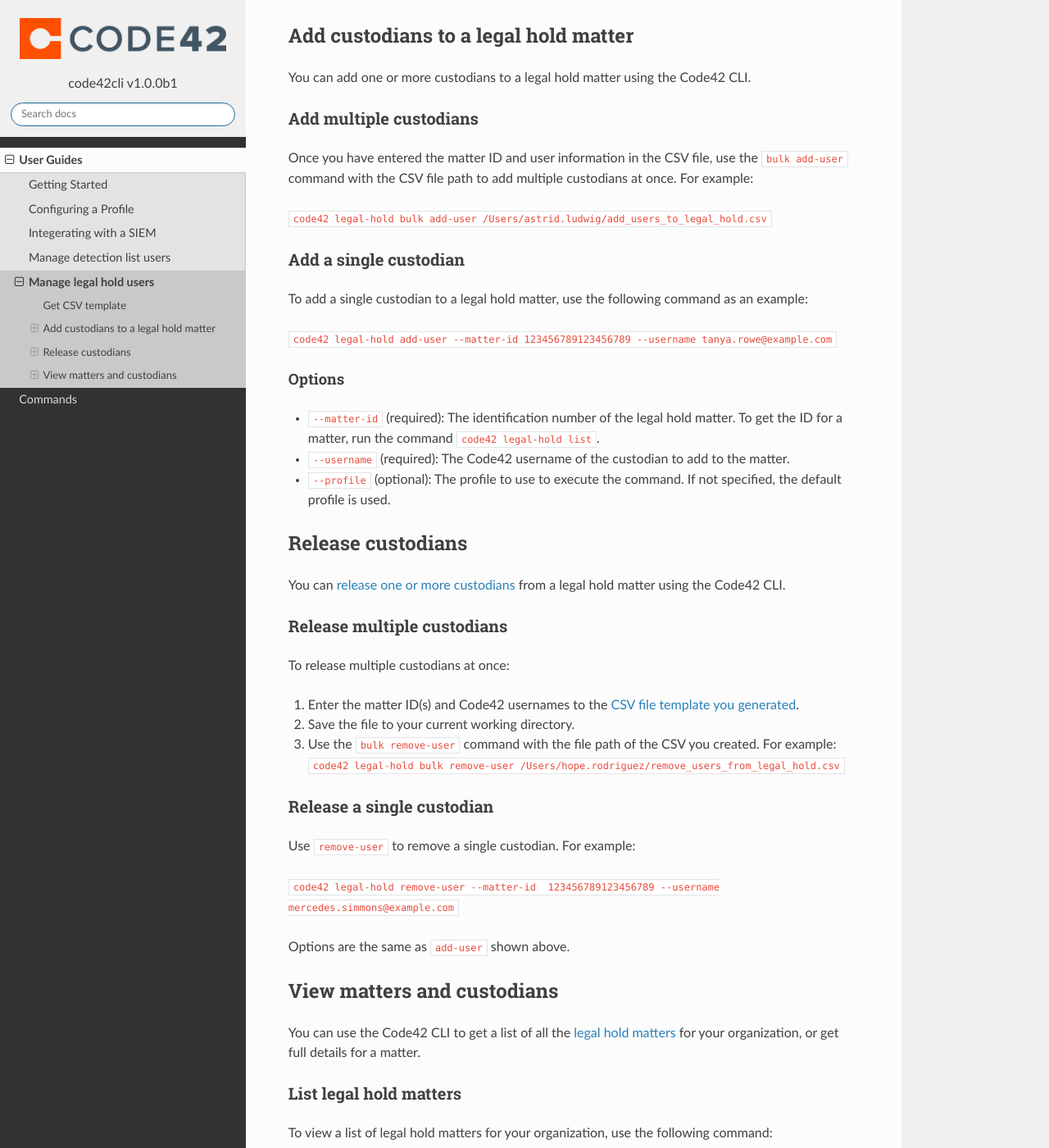
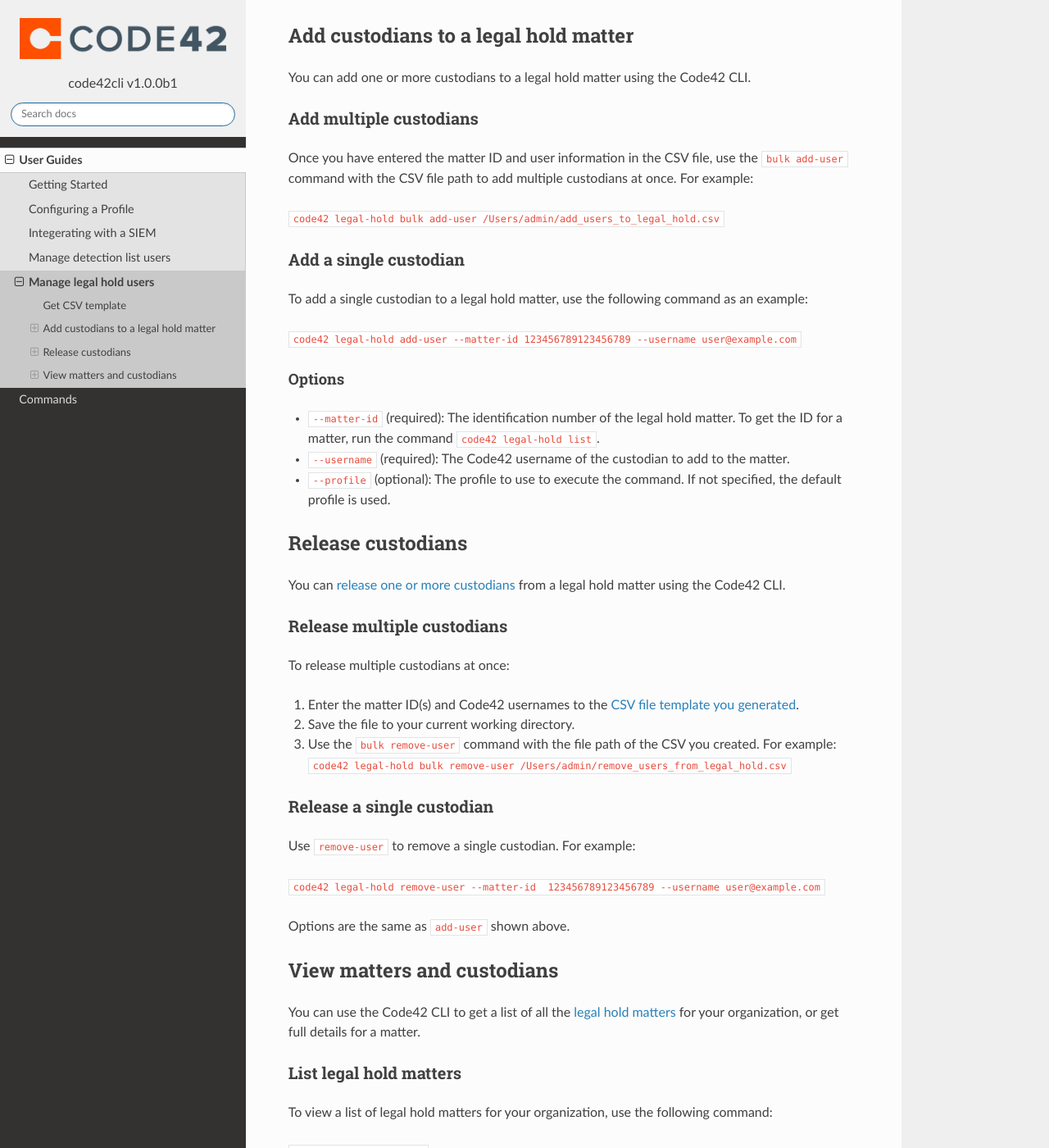
Before and after one commit to code42/code42cli, a Sphinx documentation site: the page built from docs/userguides/legalhold.md, in a window 1280 px wide and 1400 px high, scrolled down 845 px. Shown: the whole window at 82% size. Built offline with Sphinx 7.4.7 and the Read the Docs theme 2.0.0, drawn with Linux system fonts in a browser that asks for light colours.

Commit message:
genericize user info

```diff
--- a/docs/userguides/legalhold.md
+++ b/docs/userguides/legalhold.md
@@ -33,13 +33,13 @@
 ### Add multiple custodians
 Once you have entered the matter ID and user information in the CSV file, use the `bulk add-user` command with the CSV file path to add multiple custodians at once. For example:
 
-`code42 legal-hold bulk add-user /Users/astrid.ludwig/add_users_to_legal_hold.csv`
+`code42 legal-hold bulk add-user /Users/admin/add_users_to_legal_hold.csv`
 
 ### Add a single custodian
 
 To add a single custodian to a legal hold matter, use the following command as an example:
 
-`code42 legal-hold add-user --matter-id 123456789123456789 --username tanya.rowe@example.com`
+`code42 legal-hold add-user --matter-id 123456789123456789 --username user@example.com`
 
 #### Options
 
@@ -57,13 +57,13 @@
 1. Enter the matter ID(s) and Code42 usernames to the [CSV file template you generated](#get-csv-template).
 2. Save the file to your current working directory.
 3. Use the `bulk remove-user` command with the file path of the CSV you created. For example:
-    `code42 legal-hold bulk remove-user /Users/hope.rodriguez/remove_users_from_legal_hold.csv`
+    `code42 legal-hold bulk remove-user /Users/admin/remove_users_from_legal_hold.csv`
 
 ### Release a single custodian
 
 Use `remove-user` to remove a single custodian. For example:
 
-`code42 legal-hold remove-user --matter-id  123456789123456789 --username mercedes.simmons@example.com`
+`code42 legal-hold remove-user --matter-id  123456789123456789 --username user@example.com`
 
 Options are the same as `add-user` shown above.
 
```
